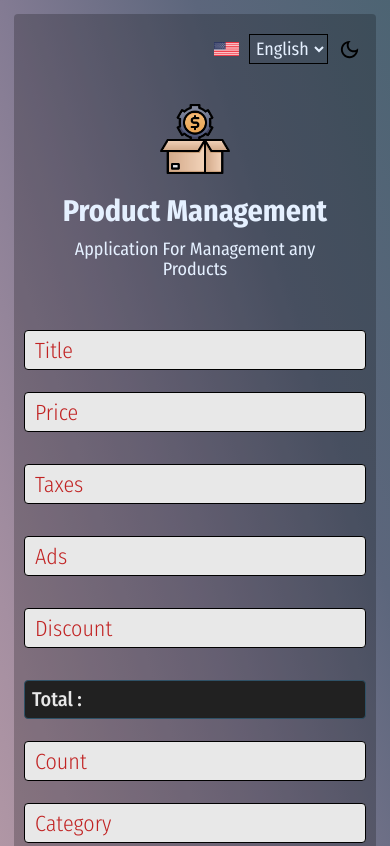
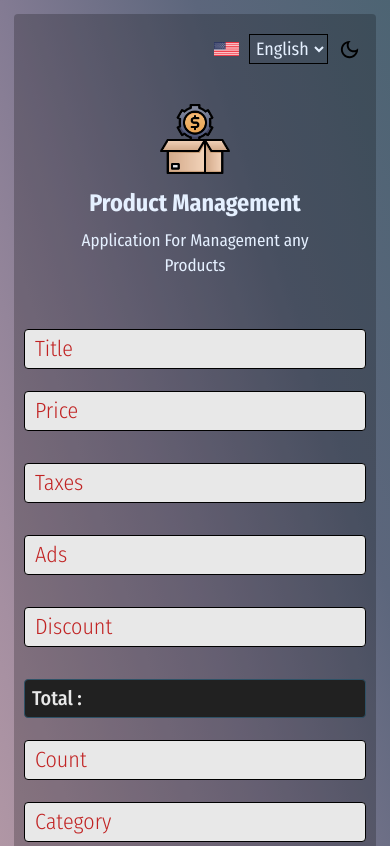
Before and after one commit to ahmed-elbltagy/APP-, a plain HTML site: page index.html in a window 390 px wide. Shown: the top 846 px of the page. Drawn offline with Linux system fonts and the light colour scheme.

Commit message:
Add files via upload

```diff
--- a/js/main.js
+++ b/js/main.js
@@ -287,8 +287,7 @@ create.onclick = function (){
     time: time,
     pound:pound
   };
-  // && price.value != ''&& category.value != ''
-  if ( title.value != '' ) {
+  if ( title.value != '' && price.value != '' && category.value != '' ) {
     if ( mode === "create" ){
       if(selectLang.value ==  'arabic'){
         create.innerHTML = "إنشاء منتج"
--- a/style/css/main.css
+++ b/style/css/main.css
@@ -320,14 +320,16 @@ tbody tr td {
   header .title h1{
     text-align: center;
     font-weight: 700;
-    font-size: 30px;
+    font-size: 24px;
+    margin-bottom:20px;
   }
   header .title p{
     text-align: center;
     margin-top: -10px;
     margin-bottom:50px;
-    font-size: 18px;
+    font-size: 17px;
     font-weight: 400;
+    line-height: 1.5;
   }
   header .lang-theme #light-mode ,
   header .lang-theme #dark-mode {
```
